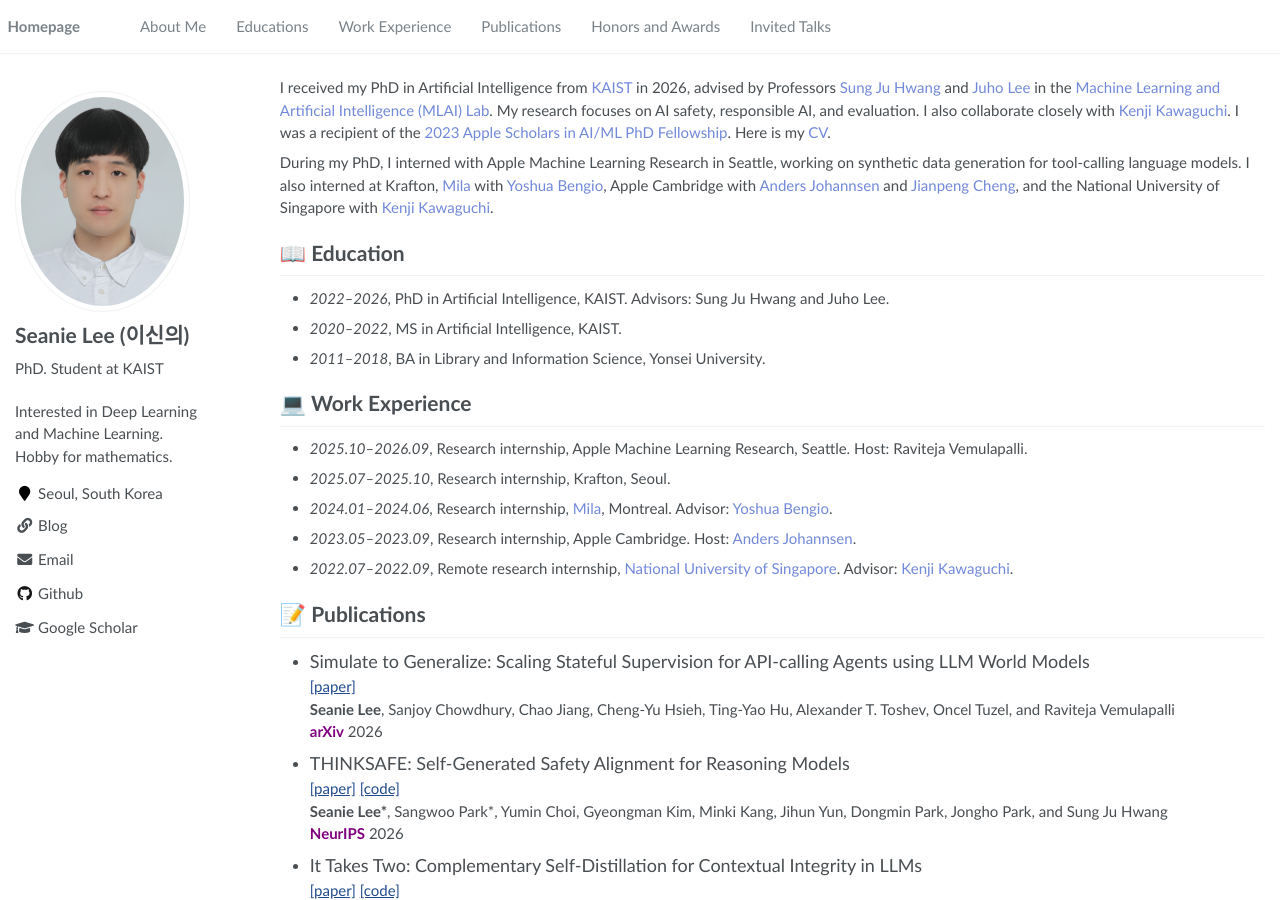
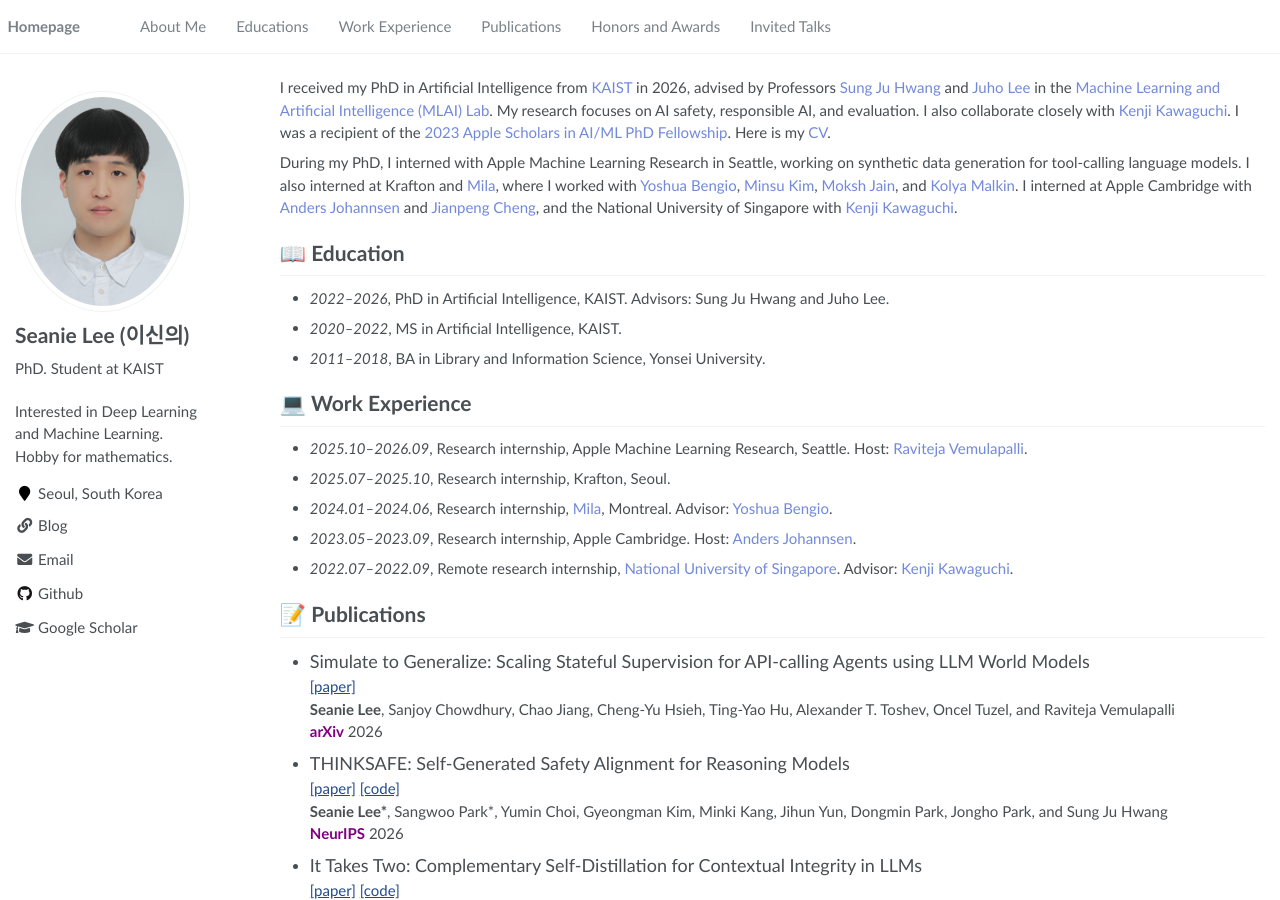
Before and after one commit to seanie12/seanie12.github.io, a Jekyll site: the page built from _pages/about.md, in a window 1280 px wide and 900 px high. Built offline with Jekyll 4.4.1, drawn with Linux system fonts in a browser that asks for light colours.

Commit message:
Enhance internship details in about.md
Updated internship descriptions with additional details and links.

```diff
--- a/_pages/about.md
+++ b/_pages/about.md
@@ -19,7 +19,7 @@ redirect_from:
 
 I received my PhD in Artificial Intelligence from <a href="https://www.kaist.ac.kr/en/" style="color: #7289da; text-decoration: none;">KAIST</a> in 2026, advised by Professors <a href="http://www.sungjuhwang.com/" style="color: #7289da; text-decoration: none;">Sung Ju Hwang</a> and <a href="https://juho-lee.github.io/" style="color: #7289da; text-decoration: none;">Juho Lee</a> in the <a href="https://www.mlai-kaist.com/" style="color: #7289da; text-decoration: none;">Machine Learning and Artificial Intelligence (MLAI) Lab</a>. My research focuses on AI safety, responsible AI, and evaluation. I also collaborate closely with <a href="https://ml.comp.nus.edu.sg/kawaguchi" style="color: #7289da; text-decoration: none;">Kenji Kawaguchi</a>. I was a recipient of the <a href="https://machinelearning.apple.com/updates/apple-scholars-aiml-2023" style="color: #7289da; text-decoration: none;">2023 Apple Scholars in AI/ML PhD Fellowship</a>. Here is my <a href="https://seanie12.github.io/assets/cv.pdf" style="color: #7289da; text-decoration: none;">CV</a>.
 
-During my PhD, I interned with Apple Machine Learning Research in Seattle, working on synthetic data generation for tool-calling language models. I also interned at Krafton, <a href="https://mila.quebec/en/" style="color: #7289da; text-decoration: none;">Mila</a> with <a href="https://yoshuabengio.org/" style="color: #7289da; text-decoration: none;">Yoshua Bengio</a>, Apple Cambridge with <a href="http://www.johannsen.com/" style="color: #7289da; text-decoration: none;">Anders Johannsen</a> and <a href="https://scholar.google.com/citations?user=51FYPYsAAAAJ" style="color: #7289da; text-decoration: none;">Jianpeng Cheng</a>, and the National University of Singapore with <a href="https://ml.comp.nus.edu.sg/kawaguchi" style="color: #7289da; text-decoration: none;">Kenji Kawaguchi</a>.
+During my PhD, I interned with Apple Machine Learning Research in Seattle, working on synthetic data generation for tool-calling language models. I also interned at Krafton and <a href="https://mila.quebec/en/" style="color: #7289da; text-decoration: none;">Mila</a>, where I worked with <a href="https://yoshuabengio.org/" style="color: #7289da; text-decoration: none;">Yoshua Bengio</a>, <a href="https://minsuukim.github.io//" style="color: #7289da; text-decoration: none;">Minsu Kim</a>, <a href="https://mj10.github.io/" style="color: #7289da; text-decoration: none;">Moksh Jain</a>, and <a href="https://malkin1729.github.io/" style="color: #7289da; text-decoration: none;">Kolya Malkin</a>. I interned at Apple Cambridge with <a href="http://www.johannsen.com/" style="color: #7289da; text-decoration: none;">Anders Johannsen</a> and <a href="https://scholar.google.com/citations?user=51FYPYsAAAAJ" style="color: #7289da; text-decoration: none;">Jianpeng Cheng</a>, and the National University of Singapore with <a href="https://ml.comp.nus.edu.sg/kawaguchi" style="color: #7289da; text-decoration: none;">Kenji Kawaguchi</a>.
 
 # 📖 Education
 
@@ -29,7 +29,7 @@ During my PhD, I interned with Apple Machine Learning Research in Seattle, worki
 
 # 💻 Work Experience
 
-- *2025.10–2026.09*, Research internship, Apple Machine Learning Research, Seattle. Host: Raviteja Vemulapalli.
+- *2025.10–2026.09*, Research internship, Apple Machine Learning Research, Seattle. Host: <a href="https://ravitejav.weebly.com/" style="color: #7289da; text-decoration: none;">Raviteja Vemulapalli</a>.
 - *2025.07–2025.10*, Research internship, Krafton, Seoul.
 - *2024.01–2024.06*, Research internship, <a href="https://mila.quebec/en/" style="color: #7289da; text-decoration: none;">Mila</a>, Montreal. Advisor: <a href="https://yoshuabengio.org/" style="color: #7289da; text-decoration: none;">Yoshua Bengio</a>.
 - *2023.05–2023.09*, Research internship, Apple Cambridge. Host: <a href="http://www.johannsen.com/" style="color: #7289da; text-decoration: none;">Anders Johannsen</a>.
```
